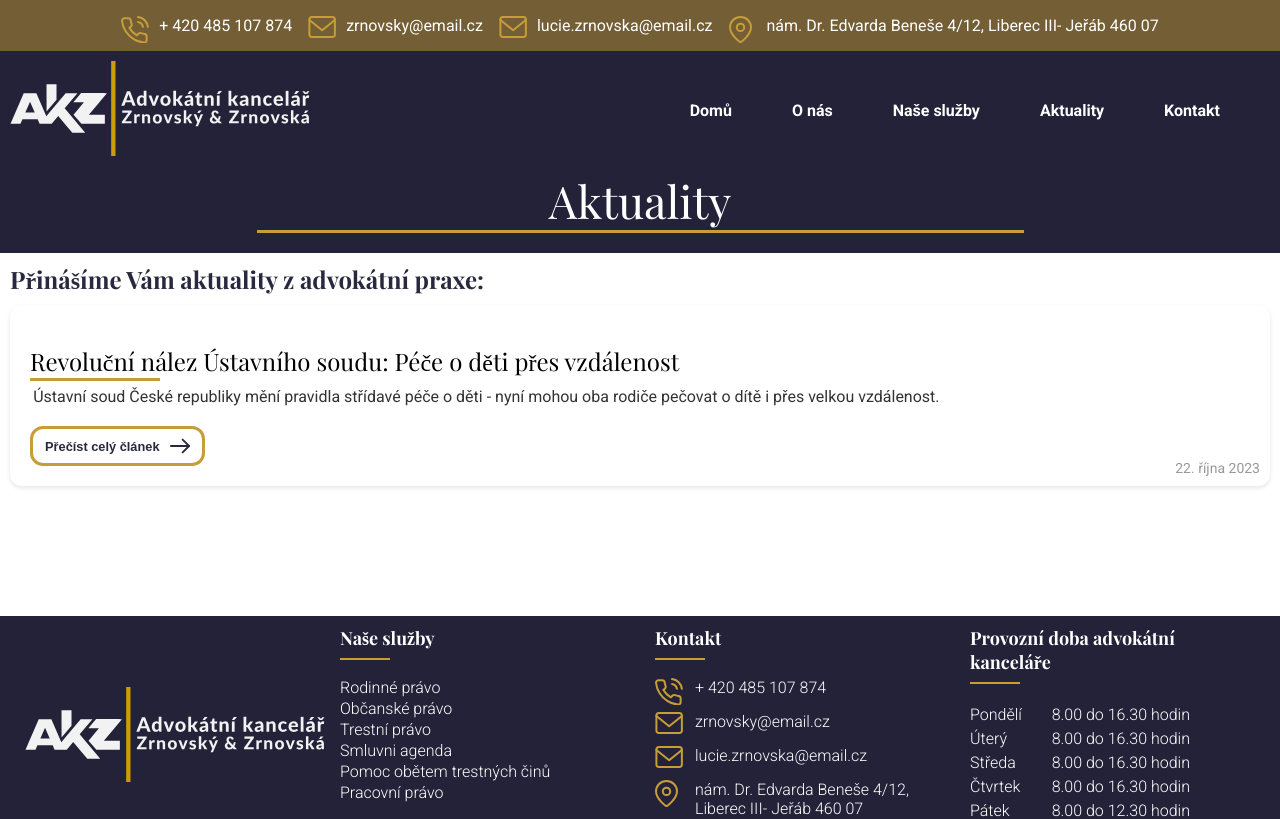
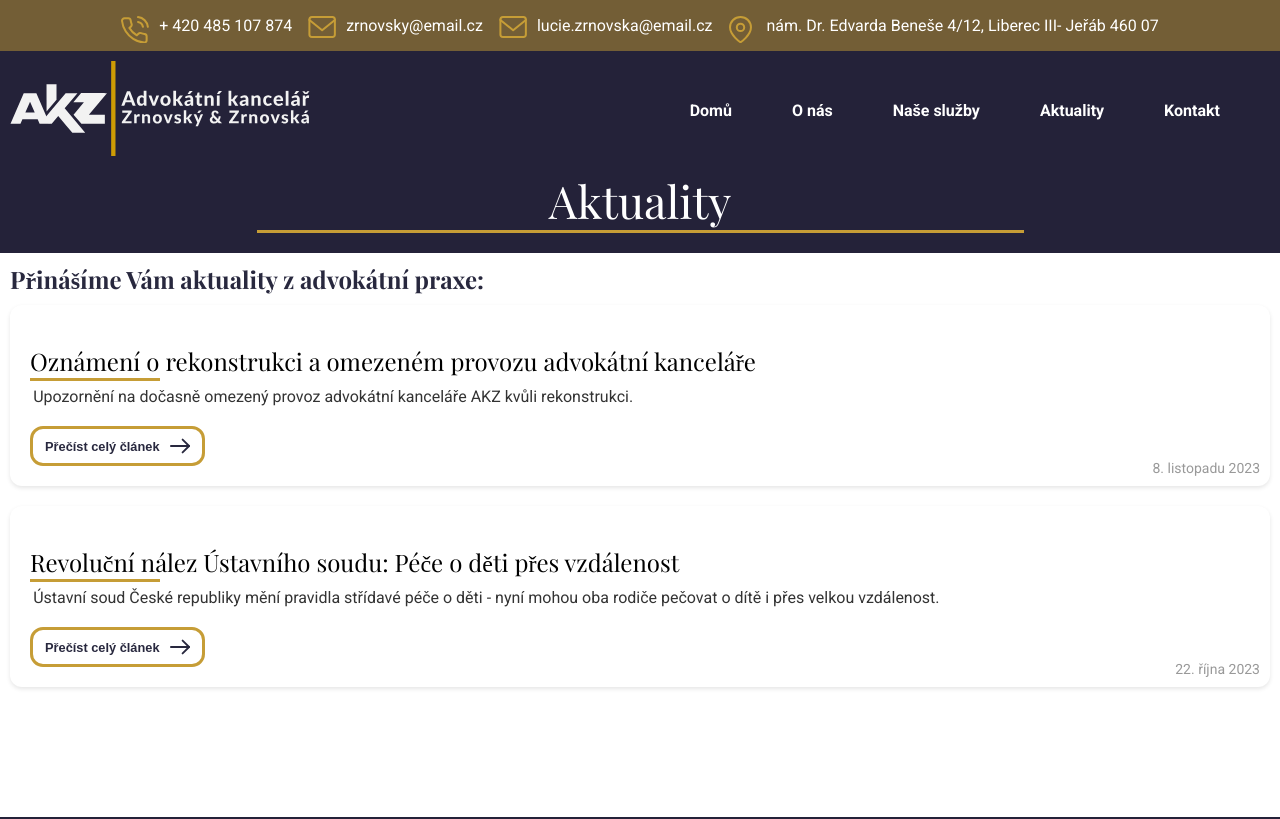
Before and after one commit to jakubstadnik03/akz-zrnovky, a React (Create React App) app: page /aktuality in a window 1280 px wide. Shown: the top 819 px of the page. Built offline with nearby package versions, Linux system fonts and the light colour scheme.

Commit message:
aktualita

```diff
--- a/src/Components/Header.js
+++ b/src/Components/Header.js
@@ -3,7 +3,7 @@ import "./header.css";
 import { Link } from "react-router-dom";
 import logo from "../logo.svg";
 
-const Header = ({ background, title }) => {
+const Header = ({ background, title, width }) => {
   const [isActive, setIsActive] = useState(false);
 
   const handleClick = (event) => {
@@ -86,7 +86,11 @@ const Header = ({ background, title }) => {
             </ul>
           </nav>
         </div>
-        {title && <h1 className="subject-title">{title}</h1>}
+        {title && (
+          <h1 className={width ? "subject-title title-width" : "subject-title"}>
+            {title}
+          </h1>
+        )}
       </div>
     </header>
   );
--- a/src/Components/header.css
+++ b/src/Components/header.css
@@ -104,6 +104,9 @@
     text-align: center;
     margin: auto;
     border-bottom: 3px solid var(--light-brown);
+}
+.title-width {
+    max-width: 900px;
 }
 .bottom-header .menu-btn {
     display: none;
--- a/src/Data/aktualityData.js
+++ b/src/Data/aktualityData.js
@@ -1,8 +1,22 @@
 export const aktuality = [
   {
+    title: "Oznámení o rekonstrukci a omezeném provozu advokátní kanceláře",
+    link: "omezeny-provoz-kancelare",
+    date: "8. listopadu 2023",
+    shortText:
+      "Upozornění na dočasně omezený provoz advokátní kanceláře AKZ kvůli rekonstrukci.",
+    text: [
+      "Vážení klienti,",
+      "dovolujeme si Vás informovat, že v termínu do 30. listopadu 2023 probíhá celková rekonstrukce naší advokátní kanceláře. Z toho důvodu je v prostorách naší advokátní kanceláře v současnosti omezený provoz. ",
+      " V této souvislosti Vás žádáme, abyste upřednostnili písemný kontakt prostřednictvím e-mailu, před kontaktem telefonickým, neboť Vašim telefonickým požadavkům nemusí být v důsledku absence personálu ihned vyhověno. ",
+      " Za Vaši vstřícnost Vám děkujeme. ",
+      " Advokátní kancelář ",
+    ],
+  },
+  {
     title: "Revoluční nález Ústavního soudu: Péče o děti přes vzdálenost",
-    linkTo: "/aktuality/aktualita1",
-    link: "aktualita1",
+    linkTo: "/aktuality/nalez-ustavniho-soudu",
+    link: "nalez-ustavniho-soudu",
     date: "22. října 2023",
     shortText:
       "Ústavní soud České republiky mění pravidla střídavé péče o děti - nyní mohou oba rodiče pečovat o dítě i přes velkou vzdálenost.",
@@ -14,5 +28,6 @@ export const aktuality = [
       "Ačkoliv tedy dítě střídá plnohodnotně prostředí obou rodičů, dochází pouze do jednoho školního zařízení.",
       "Ústavní soud svým nálezem otevírá cestu dalším podobám aktuálního trendu střídavé péče, která již nemusí být nutně vždy v týdenním nebo čtrnáctidenním intervalu, nýbrž se proměňuje v závislosti na aktuálních potřebách nezletilého dítěte. ",
     ],
+    downloadFile: "/aktuality-data/1-3522-22_3.rtf",
   },
 ];
--- a/src/Pages/AktualityDetails.js
+++ b/src/Pages/AktualityDetails.js
@@ -10,7 +10,7 @@ import { aktuality } from "../Data/aktualityData"; // Import the services data f
 const AktualityDetils = () => {
   const { title } = useParams();
   const downloadFile = () => {
-    const fileURL = "/aktuality-data/1-3522-22_3.rtf"; // Replace with the correct path to your RTF file
+    const fileURL = aktualita.downloadFile; // Replace with the correct path to your RTF file
     saveAs(fileURL, "document.rtf");
   };
 
@@ -25,6 +25,7 @@ const AktualityDetils = () => {
         </title>
       </Helmet>
       <Header
+        width={true}
         background={true}
         title={aktualita ? aktualita.title : "Details"}
       />
@@ -36,6 +37,7 @@ const AktualityDetils = () => {
             </p>
           );
         })}
+        {aktualita.downloadFile && (
           <button
             className="btn btn-black"
             style={{ marginRight: "20px" }}
@@ -44,6 +46,7 @@ const AktualityDetils = () => {
             Stáhnout celý dokument
             <span className="arrow-icon arrow-icon-dark"></span>
           </button>
+        )}
 
         <Link to="/kontakt">
           <button className="btn btn-black">
--- a/src/Pages/ONas.js
+++ b/src/Pages/ONas.js
@@ -7,7 +7,9 @@ const ONas = () => {
   return (
     <>
       <Helmet>
-        <title>O naší firmě | AKZ Advokátní kancelář Zrnovský & Zrnovská</title>
+        <title>
+          Ski Chata Špičák Tanvald: Ubytování na Tanvaldském Špičáku
+        </title>
       </Helmet>
       <Header background={true} title={"O nás"} />
       <main className="max-width">
```
Lines whose indentation alone changed are shown as unchanged.
